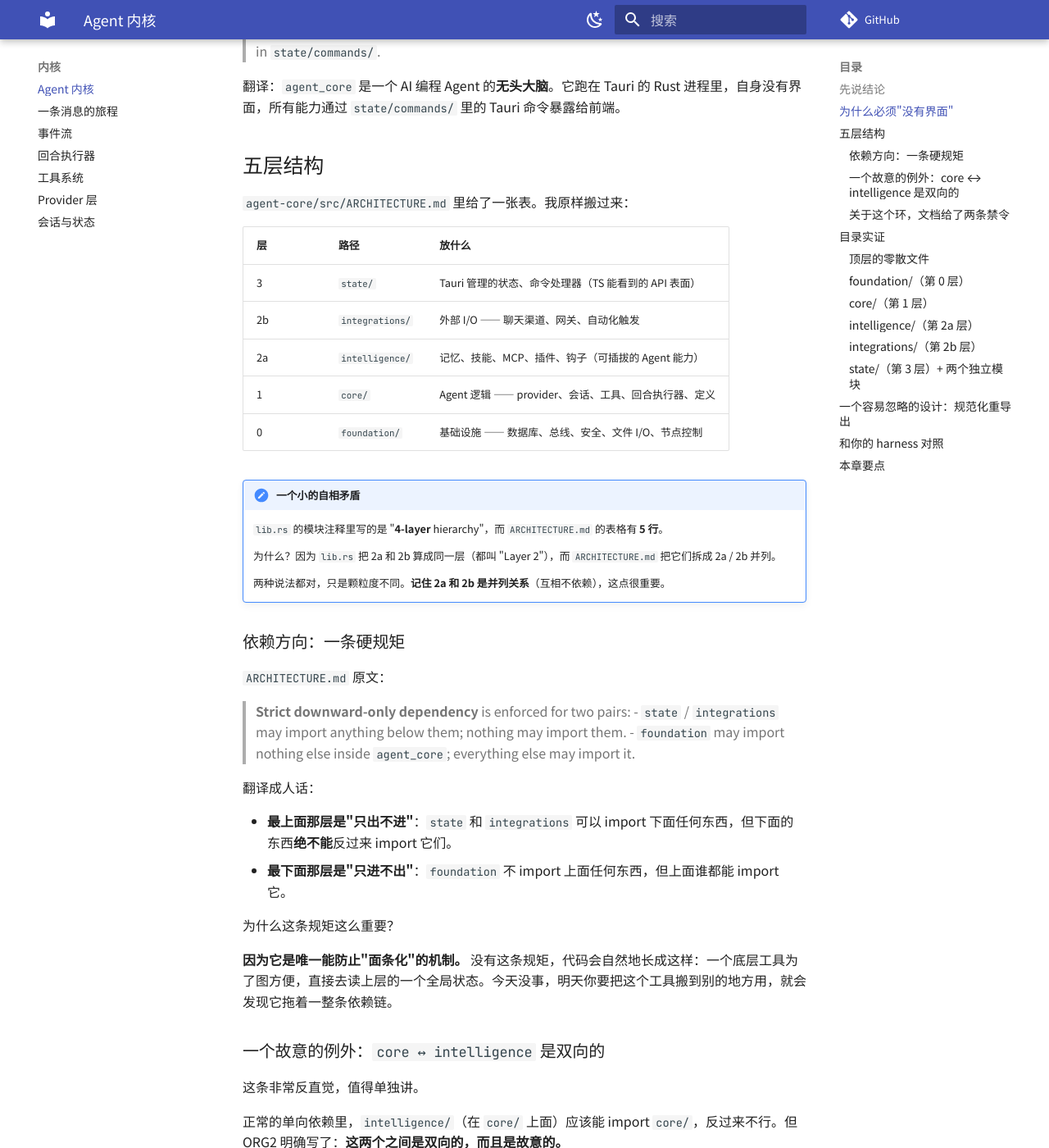
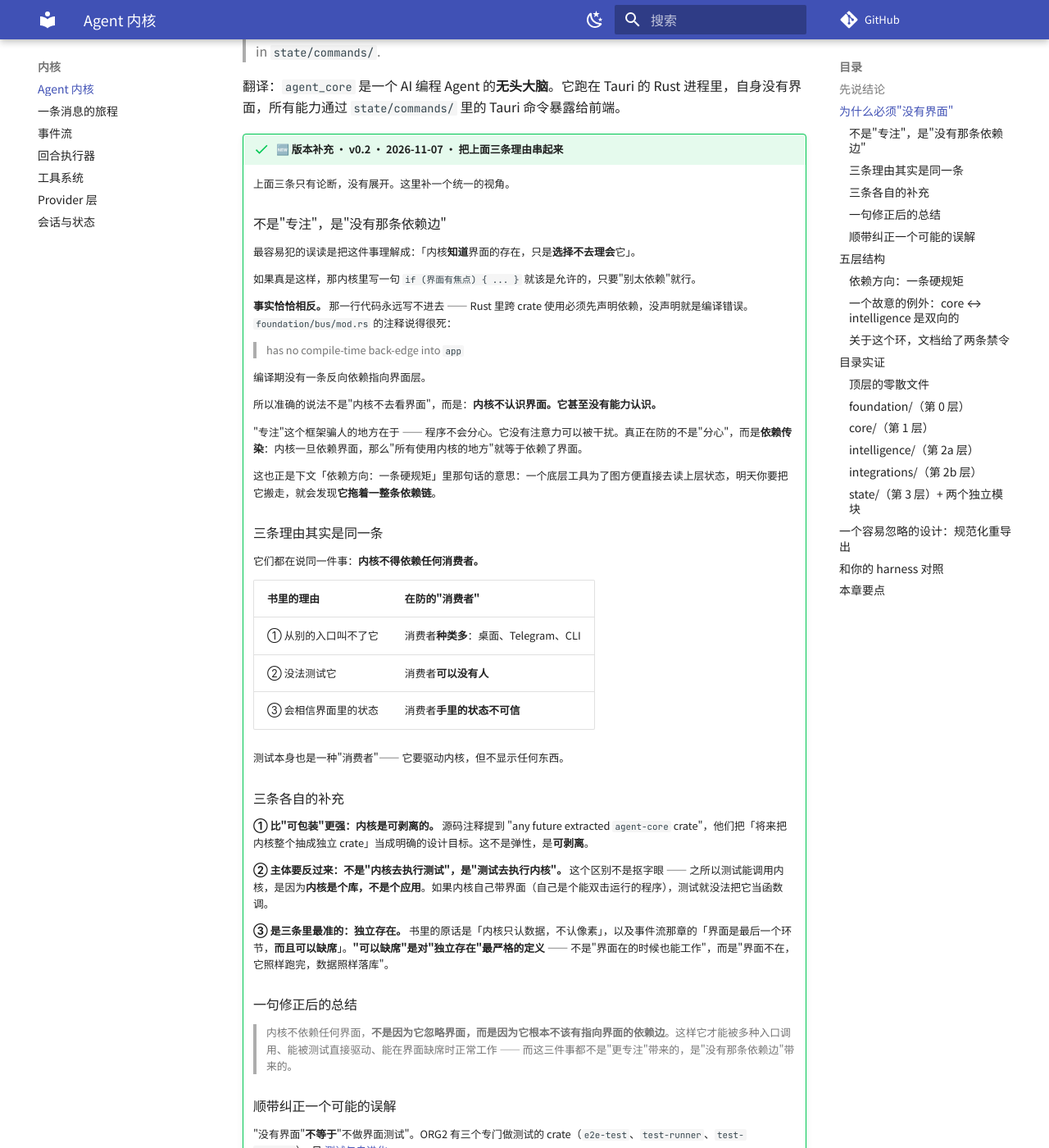
Before and after one commit to Jacky-Firswy/mini-agent-harness, an MkDocs documentation site: the page built from docs/core/agent-kernel.md, in a window 1280 px wide and 1400 px high, scrolled down 923 px. Shown: the whole window at 82% size. Built offline with MkDocs 1.6.1 and Material for MkDocs 9.7.7, drawn with Linux system fonts in a browser that asks for light colours; comment, search, counter and statistics services are not loaded; some of the changed text lies outside the part shown.

Commit message:
文档：补充「内核为什么必须没有界面」的统一视角（v0.2）
- agent-kernel.md：新增 🆕 版本补充框，把三条理由串成一条
  - 纠正常见误读：不是"专注"，而是没有指向界面的依赖边（依赖传染）
  - 三条理由对应同一个东西：内核不得依赖任何消费者
  - 更正"可包装"→"可剥离"、"内核执行测试"→"测试执行内核"
  - 澄清"没有界面"≠"不做界面测试"，补上三个测试 crate 的分层
- my-notes.md：版本表升到 v0.2，补充版本补充索引

```diff
--- a/docs/core/agent-kernel.md
+++ b/docs/core/agent-kernel.md
@@ -30,6 +30,57 @@
 > `agent_core` is the headless brain of an AI coding agent. It runs inside the Tauri Rust process, has no UI of its own, and exposes everything to the frontend via Tauri commands in `state/commands/`.
 
 翻译：`agent_core` 是一个 AI 编程 Agent 的**无头大脑**。它跑在 Tauri 的 Rust 进程里，自身没有界面，所有能力通过 `state/commands/` 里的 Tauri 命令暴露给前端。
+
+!!! success "🆕 版本补充 · v0.2 · 2026-11-07 · 把上面三条理由串起来"
+    上面三条只有论断，没有展开。这里补一个统一的视角。
+
+    ### 不是"专注"，是"没有那条依赖边"
+
+    最容易犯的误读是把这件事理解成：「内核**知道**界面的存在，只是**选择不去理会**它」。
+
+    如果真是这样，那内核里写一句 `if (界面有焦点) { ... }` 就该是允许的，只要"别太依赖"就行。
+
+    **事实恰恰相反。** 那一行代码永远写不进去 —— Rust 里跨 crate 使用必须先声明依赖，没声明就是编译错误。`foundation/bus/mod.rs` 的注释说得很死：
+
+    > has no compile-time back-edge into `app`
+
+    编译期没有一条反向依赖指向界面层。
+
+    所以准确的说法不是"内核不去看界面"，而是：**内核不认识界面。它甚至没有能力认识。**
+
+    "专注"这个框架骗人的地方在于 —— 程序不会分心。它没有注意力可以被干扰。真正在防的不是"分心"，而是**依赖传染**：内核一旦依赖界面，那么"所有使用内核的地方"就等于依赖了界面。
+
+    这也正是下文「依赖方向：一条硬规矩」里那句话的意思：一个底层工具为了图方便直接去读上层状态，明天你要把它搬走，就会发现**它拖着一整条依赖链**。
+
+    ### 三条理由其实是同一条
+
+    它们都在说同一件事：**内核不得依赖任何消费者。**
+
+    | 书里的理由 | 在防的"消费者" |
+    |---|---|
+    | ① 从别的入口叫不了它 | 消费者**种类多**：桌面、Telegram、CLI |
+    | ② 没法测试它 | 消费者**可以没有人** |
+    | ③ 会相信界面里的状态 | 消费者**手里的状态不可信** |
+
+    测试本身也是一种"消费者"—— 它要驱动内核，但不显示任何东西。
+
+    ### 三条各自的补充
+
+    **① 比"可包装"更强：内核是可剥离的。** 源码注释提到 "any future extracted `agent-core` crate"，他们把「将来把内核整个抽成独立 crate」当成明确的设计目标。这不是弹性，是**可剥离**。
+
+    **② 主体要反过来：不是"内核去执行测试"，是"测试去执行内核"。** 这个区别不是抠字眼 —— 之所以测试能调用内核，是因为**内核是个库，不是个应用**。如果内核自己带界面（自己是个能双击运行的程序），测试就没法把它当函数调。
+
+    **③ 是三条里最准的：独立存在。** 书里的原话是「内核只认数据，不认像素」，以及事件流那章的「界面是最后一个环节，**而且可以缺席**」。**"可以缺席"是对"独立存在"最严格的定义** —— 不是"界面在的时候也能工作"，而是"界面不在，它照样跑完，数据照样落库"。
+
+    ### 一句修正后的总结
+
+    > 内核不依赖任何界面，**不是因为它忽略界面，而是因为它根本不该有指向界面的依赖边**。这样它才能被多种入口调用、能被测试直接驱动、能在界面缺席时正常工作 —— 而这三件事都不是"更专注"带来的，是"没有那条依赖边"带来的。
+
+    ### 顺带纠正一个可能的误解
+
+    "没有界面"**不等于**"不做界面测试"。ORG2 有三个专门做测试的 crate（`e2e-test`、`test-runner`、`test-helpers`），见 [测试与自进化](../data/testing.md)。
+
+    准确的层级是：内核逻辑**可以脱离界面测**，E2E 再叠在上面测"用户真的看到了吗"。如果内核和界面焊死，第一层就没了，只剩又慢又脆的 E2E。
 
 ## 五层结构
 
@@ -257,6 +308,7 @@ use agent_core::core::tools::registry::ToolRegistry;
 4. `core ↔ intelligence` 故意双向，理由是 intelligence 是"注入的能力"不是"外层编排"
 5. 不要加"共享类型 crate"解环；让两个方向保持窄
 6. 不要往 `foundation/` 里塞东西绕过依赖；去重构
+7. "没有界面"不是"忽略界面"，而是**没有指向界面的依赖边**；三条理由防的是同一个东西——内核不得依赖任何消费者（见本章 🆕 补充）
 
 <p class="src-path">源码：src-tauri/crates/agent-core/src/lib.rs、ARCHITECTURE.md、以及各层目录树</p>
 
--- a/docs/notes/my-notes.md
+++ b/docs/notes/my-notes.md
@@ -12,6 +12,7 @@
 
 | 版本 | 日期 | 变化 |
 |---|---|---|
+| **v0.2** | 2026-11-07 | 补充「内核为什么必须没有界面」的统一视角：三条理由串成一条（内核不得依赖任何消费者），并纠正「专注」这一误读 |
 | **v0.1** | 2026-11-06 | 首次成稿。18 个章节，覆盖内核、能力层、外部世界、数据与界面、建造史、附录 |
 
 ## 📝 我的批注索引
@@ -44,7 +45,7 @@
 
 | 版本 | 位置 | 补充了什么 |
 |---|---|---|
-| — | — | 暂无。第一次补充会出现在这里 |
+| v0.2 | [Agent 内核](../core/agent-kernel.md) | 把「为什么必须没有界面」的三条理由串成一条：不是"专注"，是"没有指向界面的依赖边"；三条防的是同一个东西——消费者（种类多 / 可以没人 / 状态不可信）。附带纠正"可包装"→"可剥离"、"内核执行测试"→"测试执行内核"、"没有界面"≠"不做界面测试" |
 
 ## 我想问但还没问的问题
 
```
